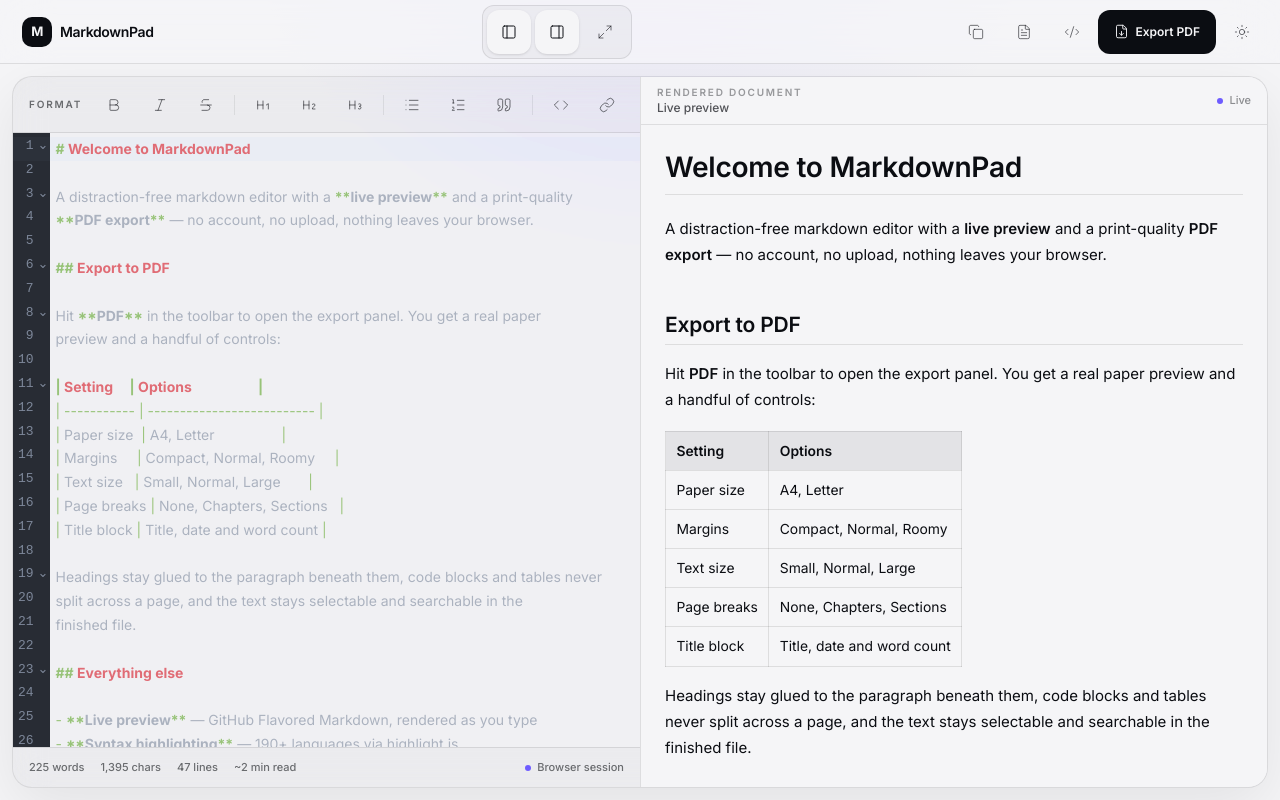
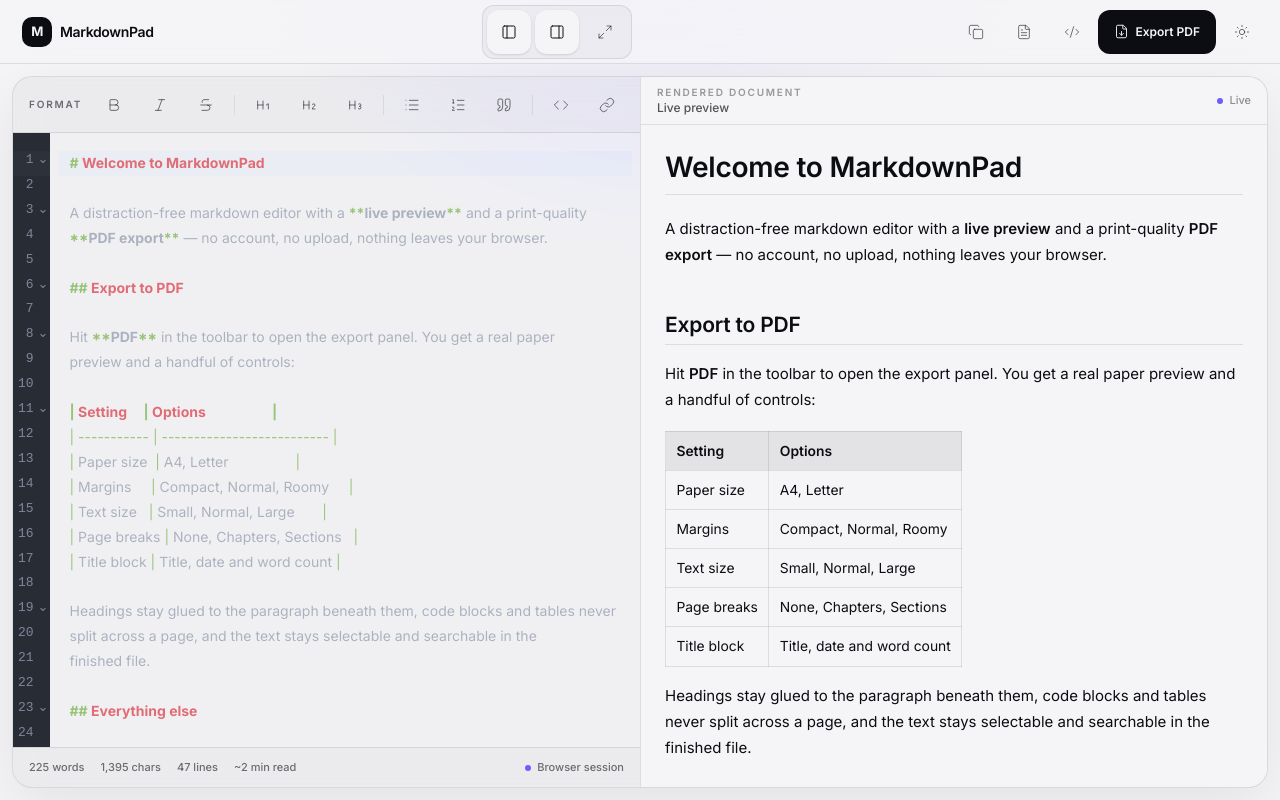
Before and after one commit to MRRzkS/online-markdown-editor, a Next.js app: page /editor in a window 1280 px wide. Built offline with nearby package versions, Linux system fonts and the light colour scheme.

Commit message:
style: refine CodeMirror editor surface

```diff
--- a/src/components/editor.tsx
+++ b/src/components/editor.tsx
@@ -14,25 +14,45 @@
 
 const typography = {
   ".cm-content": {
-    fontFamily: "var(--font-mono)",
+    fontFamily: "var(--font-inter)",
     fontSize: "14px",
-    lineHeight: "1.7",
+    lineHeight: "1.78",
+    padding: "18px 8px 24px",
+  },
+  ".cm-line": {
+    padding: "0 12px",
+  },
+  ".cm-gutters": {
+    fontFamily: "var(--font-inter)",
+    fontSize: "11px",
   },
 };
 
 const lightTheme = EditorView.theme({
   ...typography,
-  "&": { backgroundColor: "#ffffff" },
+  "&": { backgroundColor: "transparent", color: "#0b0d12" },
   ".cm-gutters": {
-    backgroundColor: "#f8fafc",
-    borderRight: "1px solid #e2e8f0",
-    color: "#94a3b8",
+    backgroundColor: "transparent",
+    borderRight: "1px solid rgba(11,13,18,.06)",
+    color: "rgba(11,13,18,.34)",
   },
-  ".cm-activeLineGutter": { backgroundColor: "#f1f5f9" },
-  ".cm-activeLine": { backgroundColor: "#f8fafc" },
+  ".cm-activeLineGutter": { backgroundColor: "rgba(11,13,18,.035)" },
+  ".cm-activeLine": { backgroundColor: "rgba(11,13,18,.022)" },
+  ".cm-selectionBackground": { backgroundColor: "rgba(110,92,255,.16) !important" },
 });
 
-const darkTheme = EditorView.theme(typography);
+const darkTheme = EditorView.theme({
+  ...typography,
+  "&": { backgroundColor: "transparent" },
+  ".cm-gutters": {
+    backgroundColor: "transparent",
+    borderRight: "1px solid rgba(245,245,247,.07)",
+    color: "rgba(245,245,247,.36)",
+  },
+  ".cm-activeLineGutter": { backgroundColor: "rgba(245,245,247,.045)" },
+  ".cm-activeLine": { backgroundColor: "rgba(245,245,247,.025)" },
+  ".cm-selectionBackground": { backgroundColor: "rgba(141,130,255,.18) !important" },
+});
 
 interface EditorProps {
   value: string;
```
